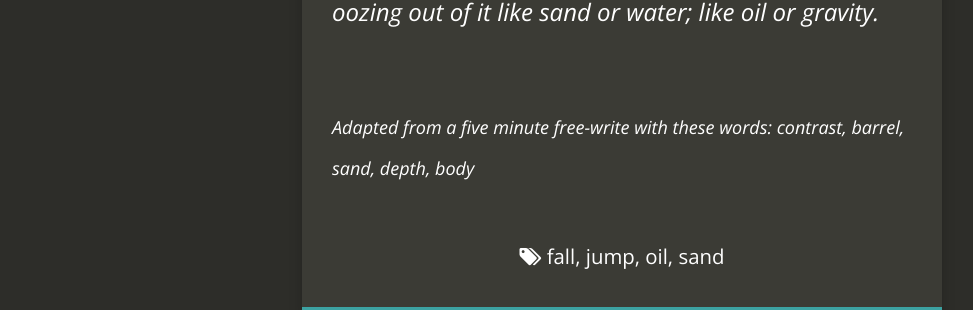
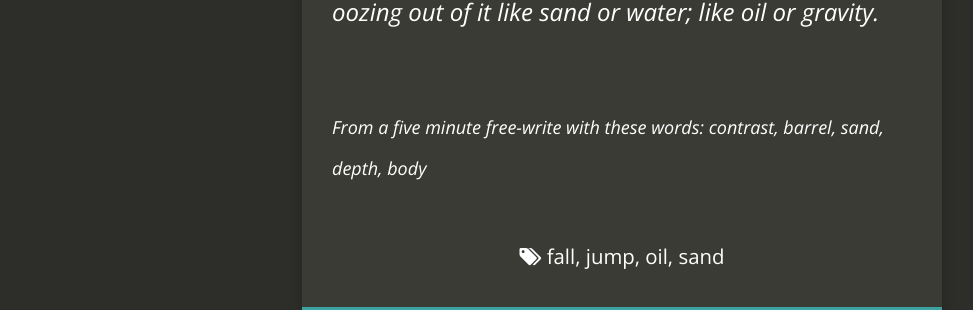
Before and after one commit to jacobtomlinson/carte-noire, a Jekyll site: the page built from _posts/2020-05-17-oil.md, in a window 1280 px wide. Shown: the part 1055-1365 px from the top of the page, without its empty margins (18-991 px from the left). Built offline with Jekyll 4.4.1, drawn with Linux system fonts in a browser that asks for light colours; nearby versions of some CDN libraries; comment, search, counter and statistics services are not loaded.

Commit message:
Remove adapted from context of oil

```diff
--- a/_posts/2020-05-17-oil.md
+++ b/_posts/2020-05-17-oil.md
@@ -17,4 +17,4 @@
 In this dream state, a temporary world of skies and clouds and heavens, I sit and wonder how to love without letting go. I think, *I want to be better. I want to commit without being attached. I want to fall without losing myself. I want to jump — I want to jump so high that no one can see me, I want to visit the clouds and my dreams and everything that can and has been, and then I want to return to the Earth gently, with no broken bones, and see that nothing has changed. Where everything exists in its incompleteness, its contrast and toxicity, beauty oozing out of it like sand or water; like oil or gravity.*
 
 <br>
-<sup>*Adapted from a five minute free-write with these words: contrast, barrel, sand, depth, body*</sup>
+<sup>*From a five minute free-write with these words: contrast, barrel, sand, depth, body*</sup>
```
